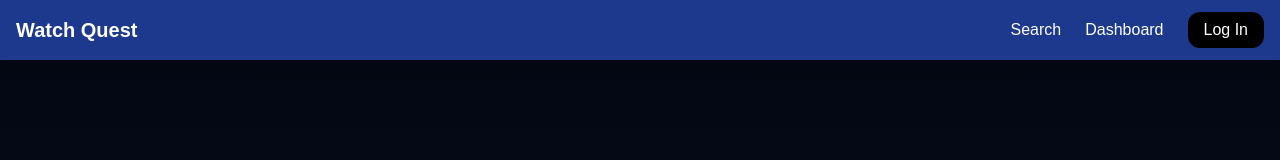
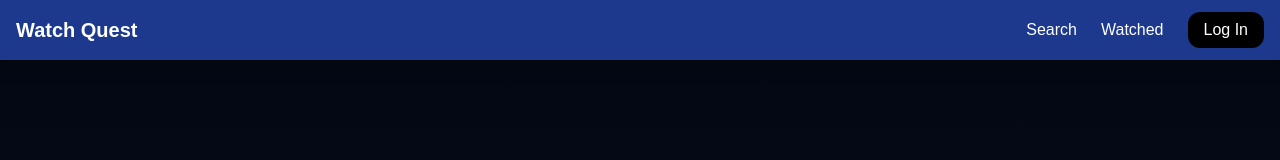
Before and after one commit to DiegoRojo99/Watch-Quest, a Next.js app: page / in a window 1280 px wide. Shown: the top 160 px of the page. Built offline with nearby package versions, Linux system fonts and the light colour scheme; no server answers.

Commit message:
Added watched movies to nav

```diff
--- a/src/app/components/NavBar.tsx
+++ b/src/app/components/NavBar.tsx
@@ -21,8 +21,8 @@ export default function Navbar() {
           <Link href="/search" className="text-white hover:text-black transition">
             Search
           </Link>
-          <Link href="/dashboard" className="text-white hover:text-black transition">
-            Dashboard
+          <Link href="/watched-movies" className="text-white hover:text-black transition">
+            Watched
           </Link>
           {/* <Link href="/lists" className="text-white hover:text-black transition">Lists</Link> */}
           <LoginLogout mobile={false} />
@@ -49,11 +49,11 @@ export default function Navbar() {
             Search
           </Link>
           <Link
-            href="/dashboard"
+            href="/watched-movies"
             className="block px-4 py-3 text-white hover:bg-blue-800 transition"
             onClick={() => setIsOpen(false)}
           >
-            Dashboard
+            Watched
           </Link>
           {/* <Link
             href="/lists"
```
